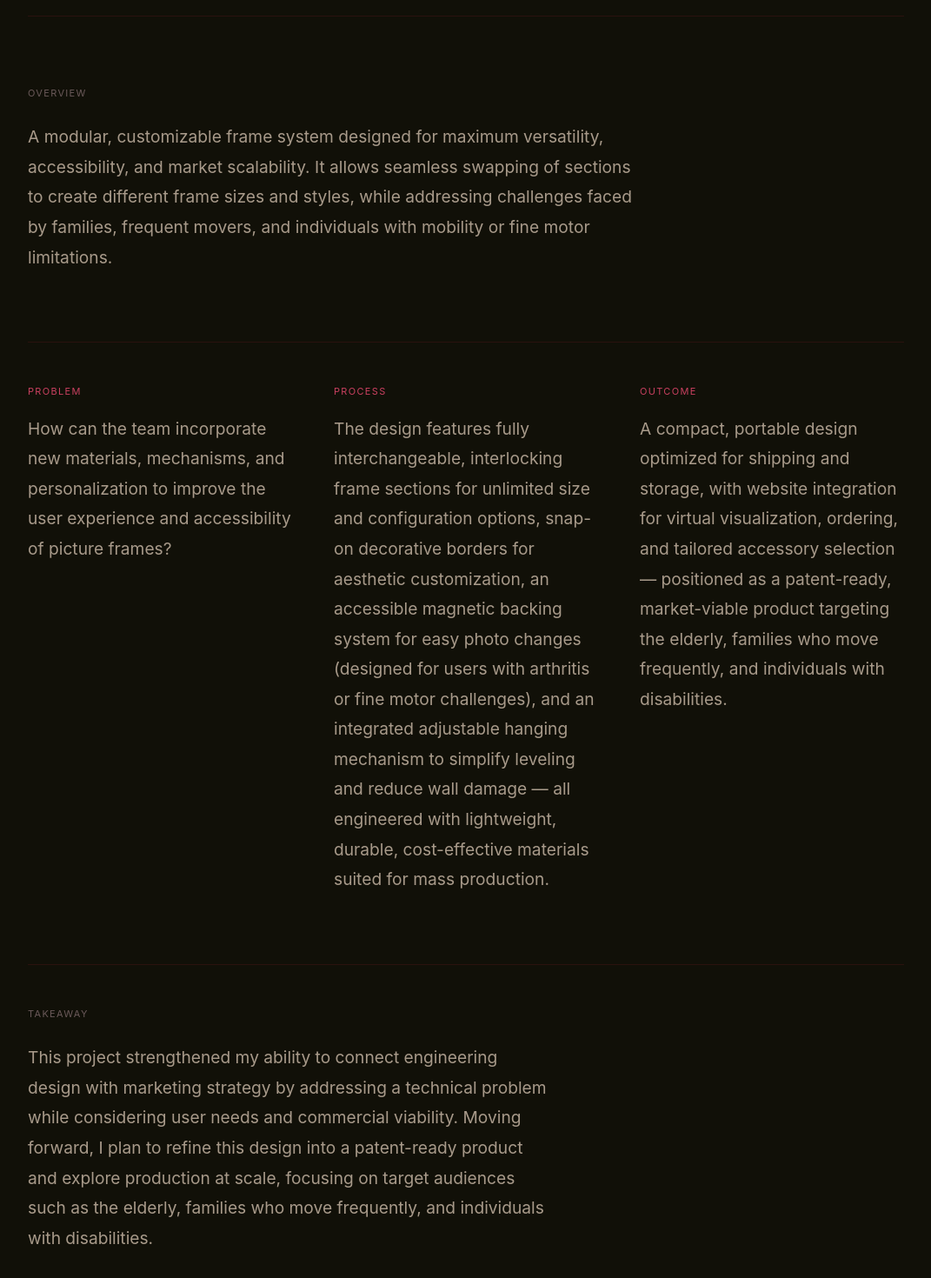
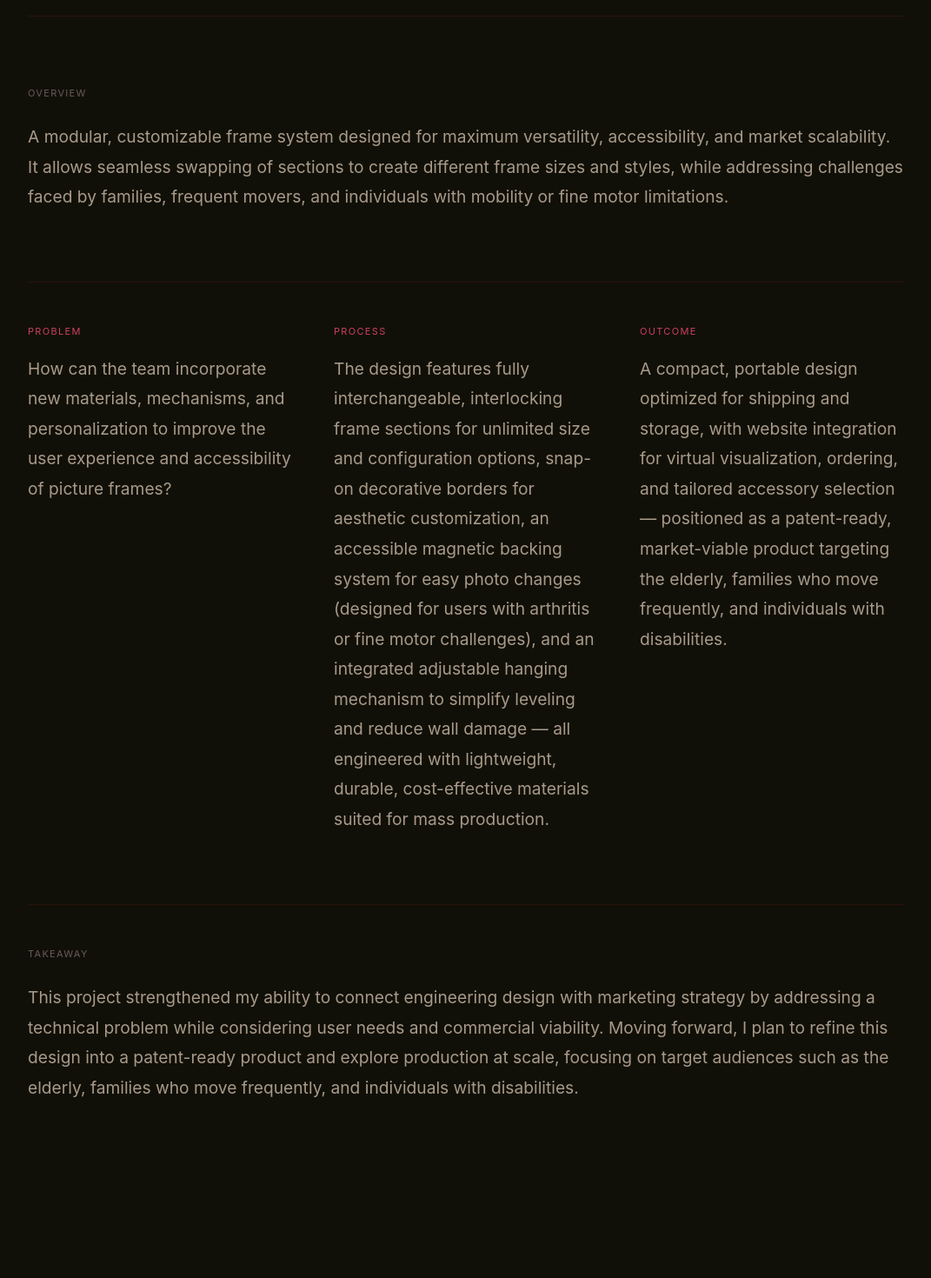
Before and after one commit to pratikshasatish/design-portfolio, a React app: page /project/1 in a window 1280 px wide. Shown: the part 534-2004 px from the top of the page at 87% size, without its empty margins (104-1175 px from the left). After the commit the page ends 1930 px from the top, so only its background shows below. Built offline with nearby package versions, Linux system fonts and the light colour scheme; the HTML template or start-up script is replaced by a standard one.

Commit message:
Fix text sizing and width on project pages

```diff
--- a/src/pages/Project.jsx
+++ b/src/pages/Project.jsx
@@ -251,7 +251,7 @@ function Project() {
           style={{ marginBottom: '5rem' }}
         >
           <p style={{ fontSize: '11px', letterSpacing: '0.12em', color: 'var(--text-muted)', textTransform: 'uppercase', marginBottom: '1.5rem' }}>Overview</p>
-          <p style={{ fontSize: '1.2rem', color: 'var(--text-secondary)', lineHeight: '1.8', maxWidth: '700px' }}>{project.overview}</p>
+          <p style={{ fontSize: '1.2rem', color: 'var(--text-secondary)', lineHeight: '1.8' }}>{project.overview}</p>
         </motion.div>
 
         <motion.div
@@ -386,7 +386,7 @@ function Project() {
           style={{ borderTop: '0.5px solid var(--border)', paddingTop: '3rem' }}
         >
           <p style={{ fontSize: '11px', letterSpacing: '0.12em', color: 'var(--text-muted)', textTransform: 'uppercase', marginBottom: '1.5rem' }}>Takeaway</p>
-          <p style={{ fontSize: '1.2rem', color: 'var(--text-secondary)', lineHeight: '1.8', maxWidth: '600px' }}>{project.takeaway}</p>
+          <p style={{ fontSize: '1.2rem', color: 'var(--text-secondary)', lineHeight: '1.8' }}>{project.takeaway}</p>
         </motion.div>
 
       </main>
```
